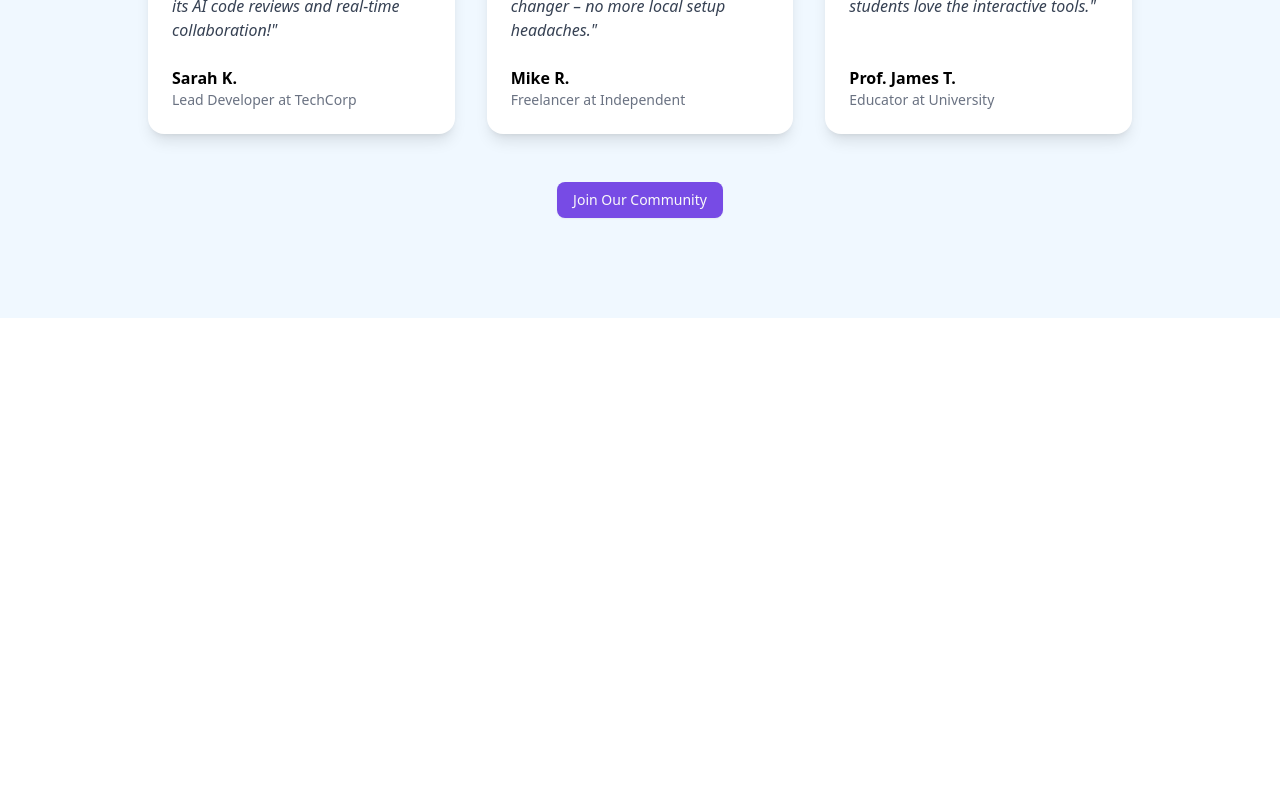
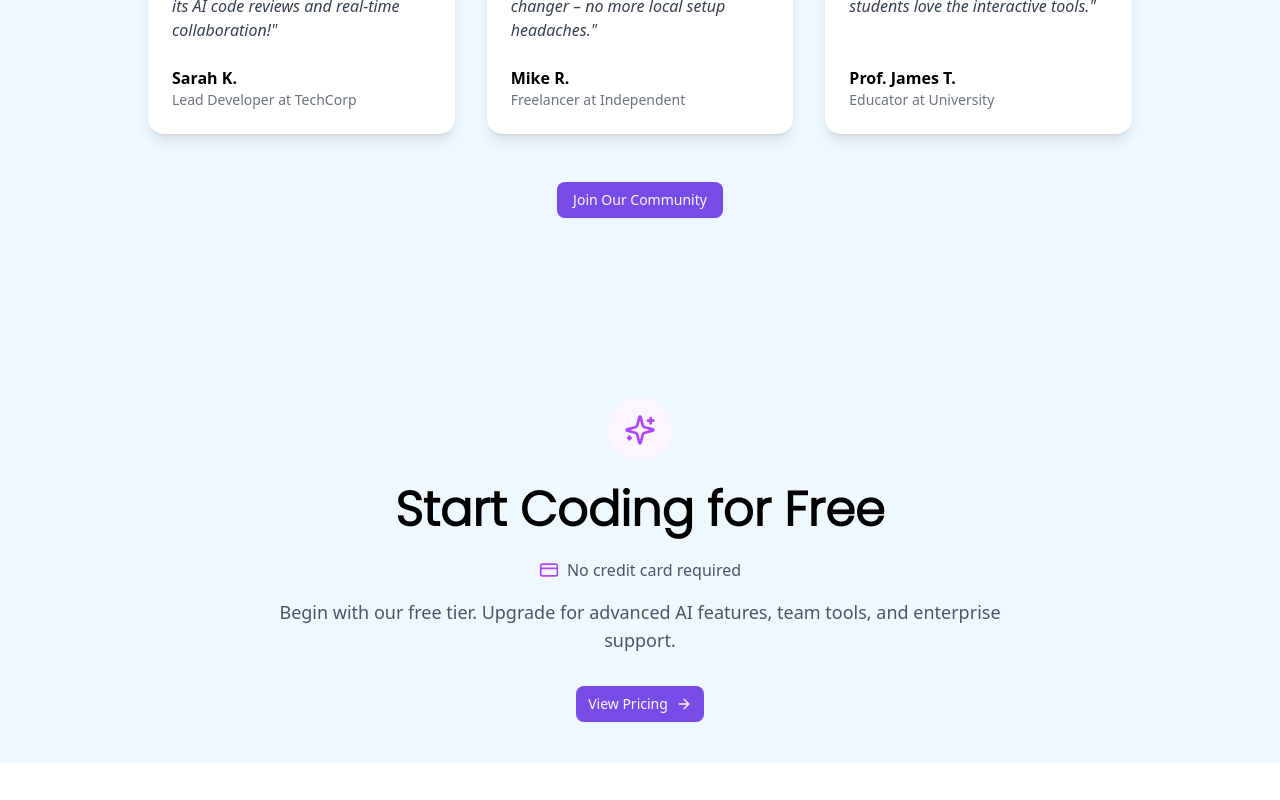
Before and after one commit to lakshyakumar90/MERN-AI, a React (Vite) app in the folder frontend/: page / in a window 1280 px wide. Shown: the part 3899-4699 px from the top of the page. Before the commit the page ends 4217 px from the top, so only its background shows below. Built offline with nearby package versions, Linux system fonts and the light colour scheme.

Commit message:
Add PricingTeaser component to LandingPage and update button styles across multiple components for improved hover effects

```diff
--- a/frontend/src/components/pages/before-login/LandingPage.jsx
+++ b/frontend/src/components/pages/before-login/LandingPage.jsx
@@ -5,6 +5,7 @@ import Features from "./pages/features";
 import Working from "./pages/Working";
 import Benefits from "./pages/Benefits";
 import SocialProof from "./pages/SocialProof";
+import PricingTeaser from "./pages/PricingTeaser";
 
 const LandingPage = () => {
   return (
@@ -15,6 +16,7 @@ const LandingPage = () => {
       <Working />
       <Benefits />
       <SocialProof />
+      <PricingTeaser />
     </div>
   );
 };
--- a/frontend/src/components/pages/before-login/pages/Benefits.jsx
+++ b/frontend/src/components/pages/before-login/pages/Benefits.jsx
@@ -52,7 +52,7 @@ const Benefits = () => {
 
       {/* CTA Button */}
       <div className="mt-12">
-        <Button variant="default" className="bg-[#774BE5]" asChild>
+        <Button variant="default" className="bg-[#774BE5] hover:bg-[#774BE5]/90" asChild>
           <Link to="/pricing">Choose Your Plan</Link>
         </Button>
       </div>
--- a/frontend/src/components/pages/before-login/pages/First.jsx
+++ b/frontend/src/components/pages/before-login/pages/First.jsx
@@ -14,7 +14,7 @@ const First = () => {
         </h2>
 
         <section className="">
-          <Button variant="default" className="w-48 h-10 text-lg bg-[#774BE5]">
+          <Button variant="default" className="w-48 h-10 text-lg bg-[#774BE5] hover:bg-[#774BE5]/90">
             <Link to="/register">Get Started</Link>
           </Button>
         </section>
--- /dev/null
+++ b/frontend/src/components/pages/before-login/pages/PricingTeaser.jsx
@@ -0,0 +1,47 @@
+import React from "react";
+import { Button } from "@/components/ui/button";
+import { Link } from "react-router-dom";
+import { Sparkles, CreditCard, ArrowRight } from "lucide-react";
+
+const PricingTeaser = () => {
+  return (
+    <section className="flex flex-col w-full md:w-4/5 mx-auto items-center px-4 md:px-5 py-10 relative my-10">
+      <div className="flex flex-col items-center text-center max-w-3xl mx-auto">
+        {/* Icon */}
+        <div className="p-4 rounded-full bg-purple-50 mb-6">
+          <Sparkles className="w-8 h-8 text-purple-500" />
+        </div>
+
+        {/* Headline */}
+        <h1 className="font-[poppins] font-bold text-3xl md:text-5xl mb-6 text-center">
+          Start Coding for Free
+        </h1>
+
+        {/* Description */}
+        <div className="flex flex-col items-center gap-4 mb-8 text-gray-600">
+          <div className="flex items-center gap-2">
+            <CreditCard className="w-5 h-5 text-purple-500" />
+            <span>No credit card required</span>
+          </div>
+          <p className="text-lg">
+            Begin with our free tier. Upgrade for advanced AI features, team tools, and enterprise support.
+          </p>
+        </div>
+
+        {/* CTA Button */}
+        <Button
+          variant="default"
+          className="bg-[#774BE5] group hover:bg-[#774BE5]/90 transition-all duration-300"
+          asChild
+        >
+          <Link to="/pricing" className="flex items-center gap-2">
+            View Pricing
+            <ArrowRight className="w-4 h-4 group-hover:translate-x-1 transition-transform duration-300" />
+          </Link>
+        </Button>
+      </div>
+    </section>
+  );
+};
+
+export default PricingTeaser;
--- a/frontend/src/components/pages/before-login/pages/SocialProof.jsx
+++ b/frontend/src/components/pages/before-login/pages/SocialProof.jsx
@@ -88,7 +88,7 @@ const SocialProof = () => {
 
       {/* CTA */}
       <div className="mt-12">
-        <Button variant="default" className="bg-[#774BE5]" asChild>
+        <Button variant="default" className="bg-[#774BE5] hover:bg-[#774BE5]/90" asChild>
           <Link to="/register">Join Our Community</Link>
         </Button>
       </div>
--- a/frontend/src/components/pages/before-login/pages/Working.jsx
+++ b/frontend/src/components/pages/before-login/pages/Working.jsx
@@ -89,7 +89,7 @@ const Working = () => {
           </div>
         ))}
         <div className="relative w-full flex items-center justify-center">
-        <Button variant="default" className="bg-[#774BE5] absolute bottom-[5rem]" asChild>
+        <Button variant="default" className="bg-[#774BE5] hover:bg-[#774BE5]/90 absolute bottom-[5rem]" asChild>
           <Link to="/register">Try It Now</Link>
         </Button>
         </div>
```
